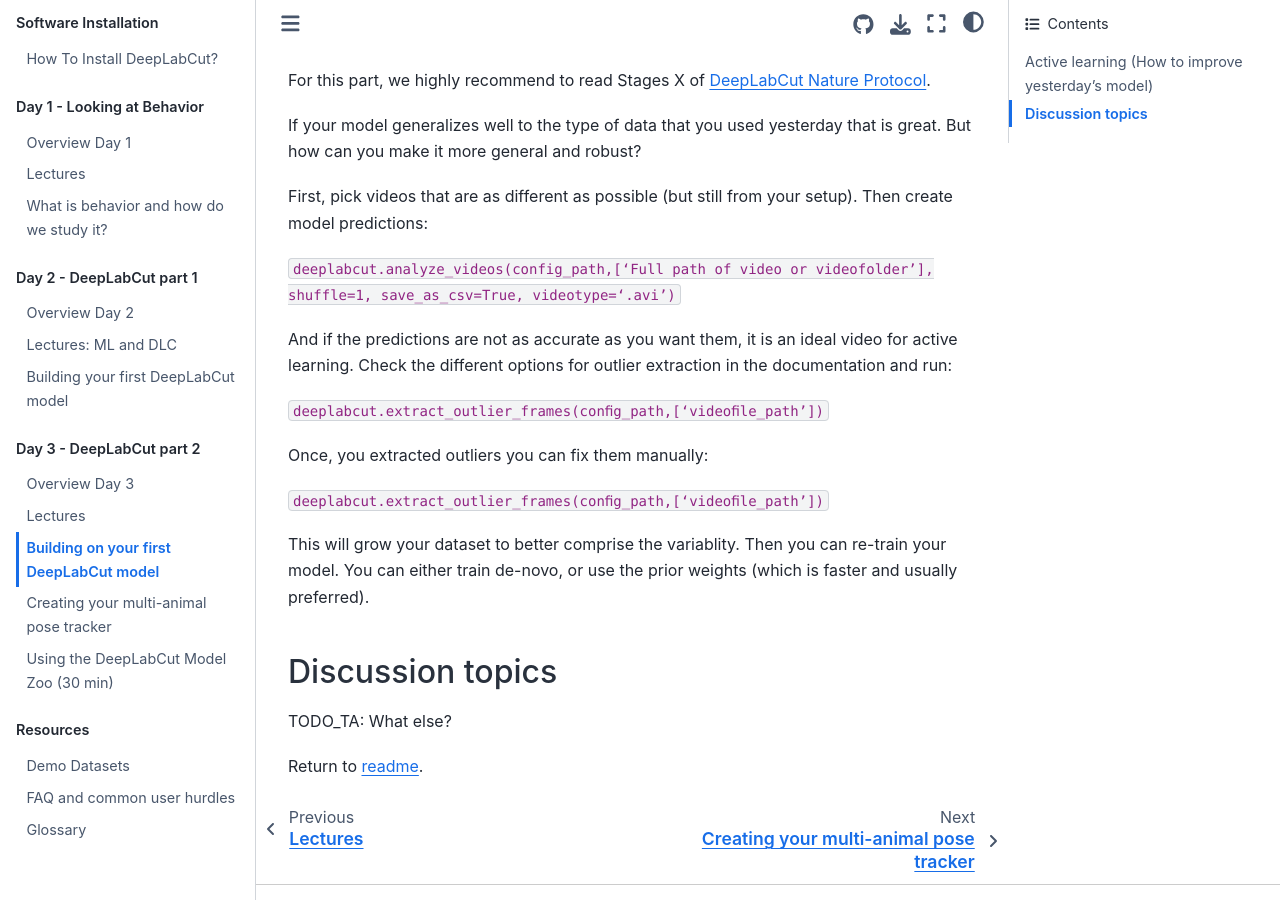
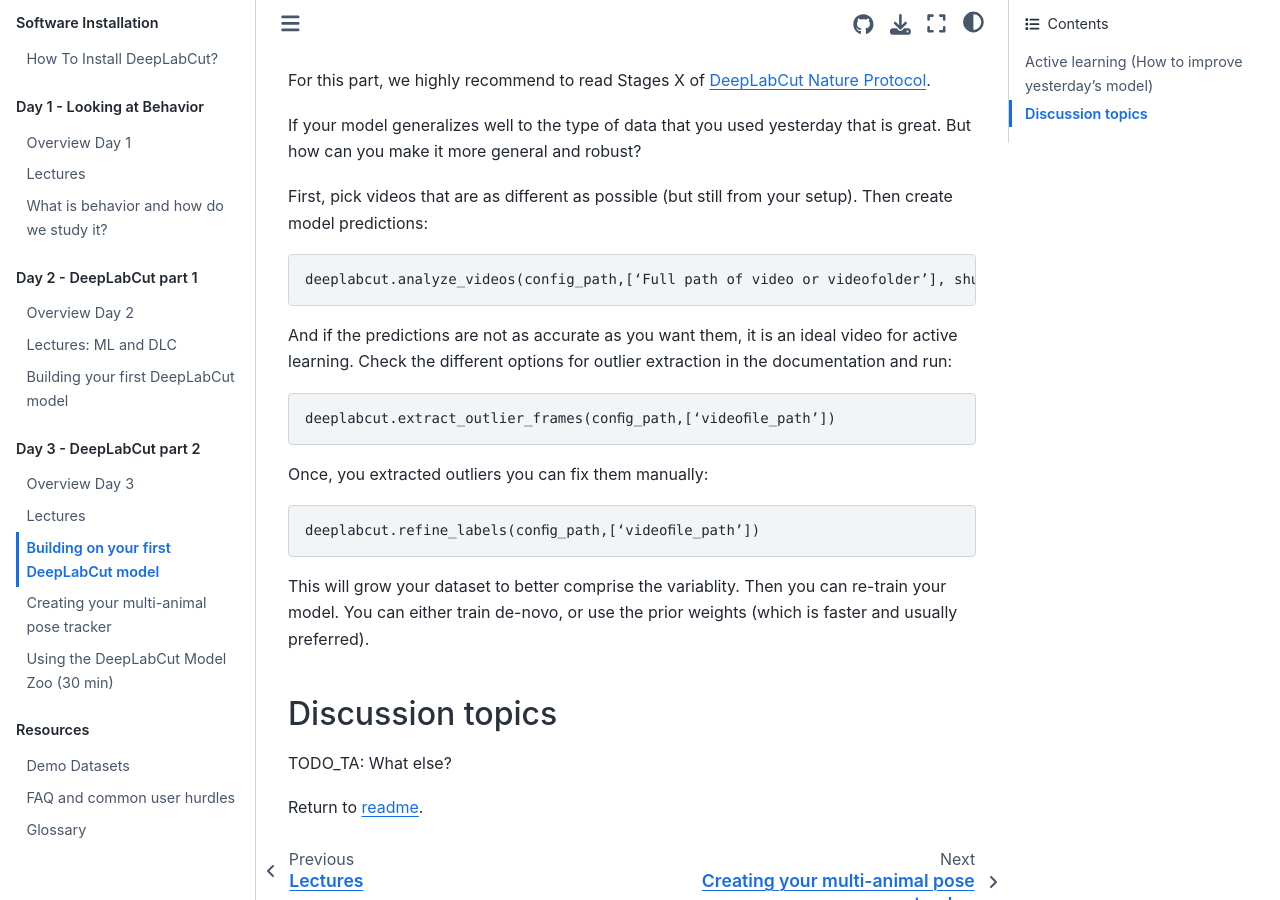
Before and after one commit to AlexEMG/DLC-Cajal-Course, a Jupyter Book: the page built from content/Day3_Practicals.md, in a window 1280 px wide and 900 px high, scrolled down 516 px. Built offline with Jupyter Book 1.0.4 settings and Sphinx 7.4.7 and the Sphinx Book theme 1.1.4, drawn with Linux system fonts in a browser that asks for light colours.

Commit message:
Update Day3_Practicals.md

````diff
--- a/content/Day3_Practicals.md
+++ b/content/Day3_Practicals.md
@@ -14,15 +14,21 @@ If your model generalizes well to the type of data that you used yesterday that
 
 First, pick videos that are as different as possible (but still from your setup). Then create model predictions:
 
-```deeplabcut.analyze_videos(config_path,[‘Full path of video or videofolder’], shuffle=1, save_as_csv=True, videotype=‘.avi’)```
+```
+deeplabcut.analyze_videos(config_path,[‘Full path of video or videofolder’], shuffle=1, save_as_csv=True, videotype=‘.avi’)
+```
 
 And if the predictions are not as accurate as you want them, it is an ideal video for active learning. Check the different options for outlier extraction in the documentation and run:
 
-```deeplabcut.extract_outlier_frames(conﬁg_path,[‘videoﬁle_path’])```
+```
+deeplabcut.extract_outlier_frames(conﬁg_path,[‘videoﬁle_path’])
+```
 
 Once, you extracted outliers you can fix them manually:
 
-```deeplabcut.extract_outlier_frames(conﬁg_path,[‘videoﬁle_path’])```
+```
+deeplabcut.refine_labels(conﬁg_path,[‘videoﬁle_path’])
+```
 
 This will grow your dataset to better comprise the variablity. Then you can re-train your model. You can either train de-novo, or use the prior weights (which is faster and usually preferred).
 
````
